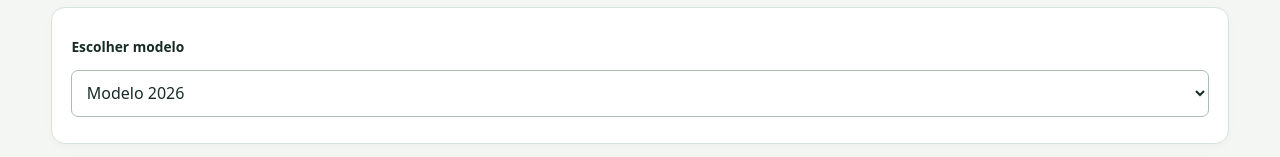
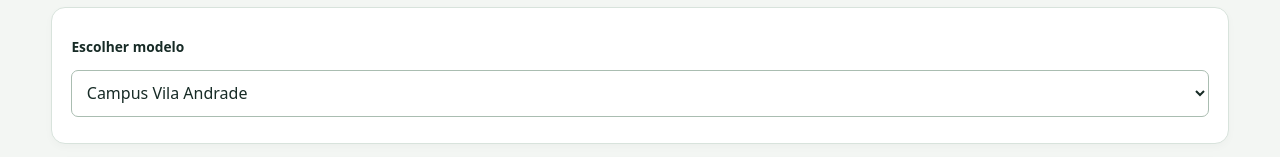
Before and after one commit to gtpohl/gerador-de-pareceres, a plain HTML site: page index.html in a window 1280 px wide. Shown: the part 226-383 px from the top of the page. Drawn offline with Linux system fonts and the light colour scheme.

Commit message:
Add files via upload

```diff
--- a/index.html
+++ b/index.html
@@ -3,7 +3,7 @@
 <body><header class="top"><div class="wrap brand"><span aria-hidden="true" class="mark">▤</span> Conselho de classe <span class="badge">Parecer de retenção</span></div></header>
 <main class="wrap"><div class="hero"><h1>Parecer de retenção</h1><p>Preencha os dados do conselho final e baixe o parecer em Word ou PDF.</p></div>
 <form id="form">
-<section class="card"><h2><label for="reportModel">Escolher modelo</label></h2><select id="reportModel"><option value="2026" selected>Modelo 2026</option><option value="2025">Modelo 2025</option></select><p id="modelStatus" role="status"></p></section>
+<section class="card"><h2><label for="reportModel">Escolher modelo</label></h2><select id="reportModel"><option value="2026" selected>Campus Vila Andrade</option><option value="2025">Modelo 2025</option></select><p id="modelStatus" role="status"></p></section>
 <section class="card"><h2>Dados do aluno</h2><p>Importe um Excel (.xlsx). Cada aba será uma turma. Você também pode preencher os dados manualmente.</p>
 <label>Fonte da lista de classe<select id="classSource"><option value="upload">Importar planilha Excel</option><option value="school">Campus Vila Andrade</option></select></label>
 <div id="schoolList" hidden><p id="schoolStatus" role="status"></p></div>
```
